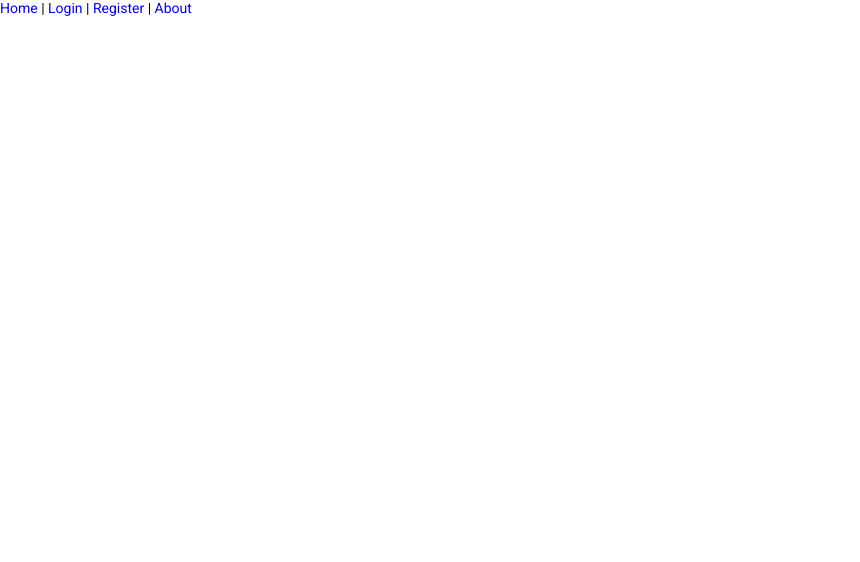
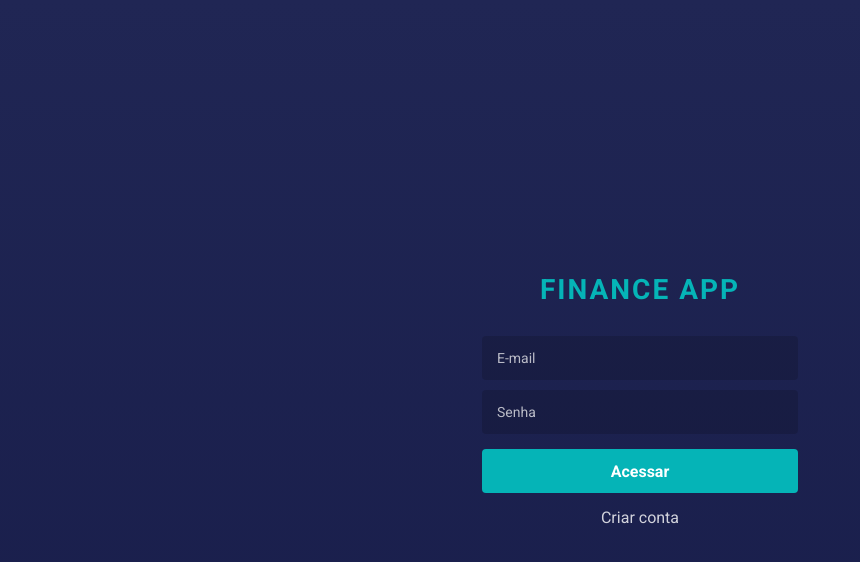
Before and after one commit to igorhideki/finance, a Vue app: page /login in a window 1280 px wide. Shown: the top 562 px of the page, without its empty margins (0-860 px from the left). Built offline with nearby package versions, Linux system fonts and the light colour scheme.

Commit message:
add layout de login

```diff
--- a/src/App.vue
+++ b/src/App.vue
@@ -1,19 +1,5 @@
 <template>
   <div id="app">
-    <div id="nav">
-      <router-link to="/">
-        Home
-      </router-link> |
-      <router-link to="/login">
-        Login
-      </router-link> |
-      <router-link to="/register">
-        Register
-      </router-link> |
-      <router-link to="/about">
-        About
-      </router-link>
-    </div>
     <router-view />
   </div>
 </template>
--- /dev/null
+++ b/src/layouts/LayoutAuth.vue
@@ -0,0 +1,86 @@
+<template>
+  <div
+    functional
+    class="wrapper"
+  >
+    <div class="content">
+      <slot />
+    </div>
+  </div>
+</template>
+
+<script>
+export default {
+
+}
+</script>
+
+<style lang="scss">
+.wrapper {
+  height: 100%;
+  background: $gradient-linear;
+  display: flex;
+  align-items: center;
+  justify-content: center;
+}
+
+.content {
+  width: 100%;
+  max-width: 316px;
+  text-align: center;
+
+  h1 {
+    color: $primary;
+    text-transform: uppercase;
+    letter-spacing: 2px;
+  }
+
+  form {
+    margin-top: 30px;
+    display: flex;
+    flex-direction: column;
+
+    input {
+      background: rgba(0, 0, 0, 0.15);
+      border: 0;
+      border-radius: 4px;
+      height: 44px;
+      padding: 0 15px;
+      color: #fff;
+      margin: 0 0 10px;
+
+      &::placeholder {
+        color: rgba(255, 255, 255, 0.7);
+      }
+    }
+
+    button {
+      margin: 5px 0 0;
+      height: 44px;
+      background: $primary;
+      font-weight: bold;
+      color: #fff;
+      border: 0;
+      border-radius: 4px;
+      font-size: 16px;
+      transition: background 0.2s;
+
+      &:hover {
+        background: $primary-dark;
+      }
+    }
+
+    a {
+      color: #fff;
+      margin-top: 15px;
+      font-size: 16px;
+      opacity: 0.8;
+      transition: opacity 0.2s;
+
+      &:hover {
+        opacity: 1;
+      }
+    }
+  }
+}
+</style>
--- a/src/router.js
+++ b/src/router.js
@@ -14,12 +14,14 @@ export default new Router({
       component: Home
     },
     {
+      path: '/login',
+      name: 'about',
+      component: () => import('./views/SignIn')
+    },
+    {
       path: '/about',
       name: 'about',
-      // route level code-splitting
-      // this generates a separate chunk (about.[hash].js) for this route
-      // which is lazy-loaded when the route is visited.
-      component: () => import(/* webpackChunkName: "about" */ './views/About')
+      component: () => import('./views/About')
     }
   ]
 })
--- /dev/null
+++ b/src/views/SignIn.vue
@@ -0,0 +1,49 @@
+<template>
+  <layout-auth>
+    <div>
+      <h1>Finance App</h1>
+      <form @submit.prevent="onSubmit">
+        <input
+          v-model="email"
+          type="email"
+          placeholder="E-mail"
+        >
+        <input
+          v-model="password"
+          type="password"
+          placeholder="Senha"
+        >
+        <button type="submit">
+          Acessar
+        </button>
+        <router-link to="/register">
+          Criar conta
+        </router-link>
+      </form>
+    </div>
+  </layout-auth>
+</template>
+
+<script>
+import LayoutAuth from '@/layouts/LayoutAuth'
+
+export default {
+  name: 'SignIn',
+  components: {
+    LayoutAuth
+  },
+  data () {
+    return {
+      email: '',
+      password: ''
+    }
+  },
+  methods: {
+    onSubmit (e) {
+      if (this.email && this.password) {
+        this.$router.push('/')
+      }
+    }
+  }
+}
+</script>
```
